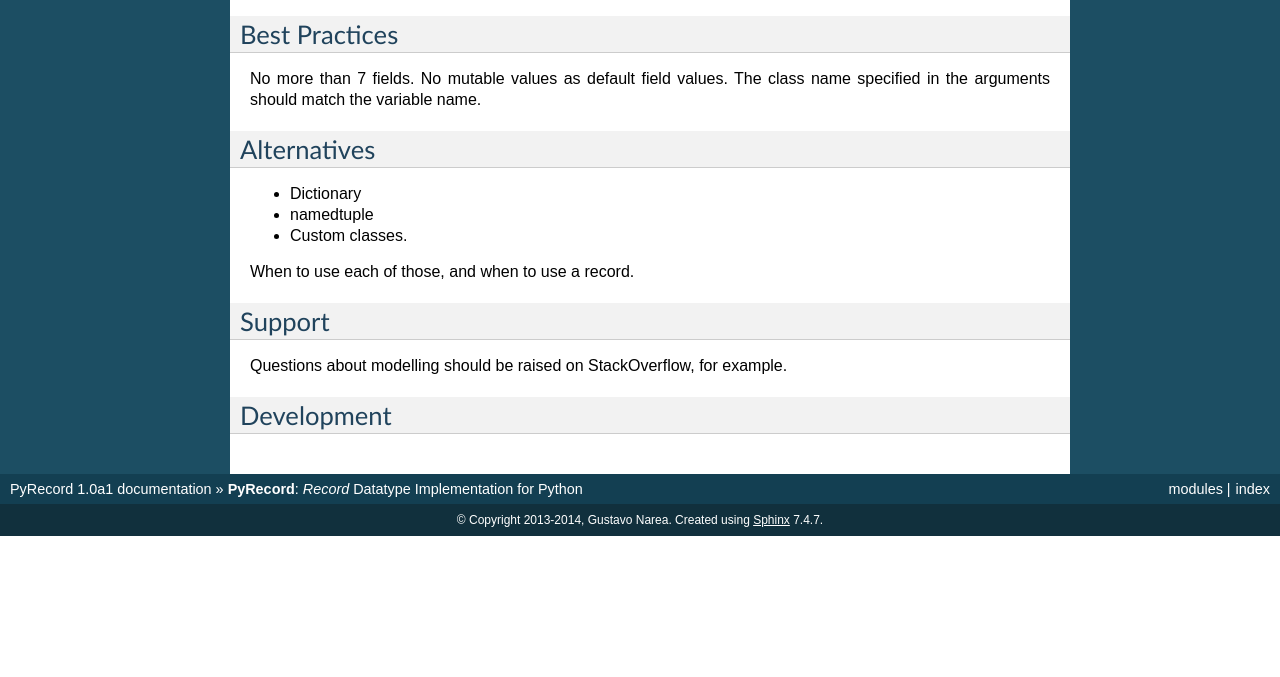
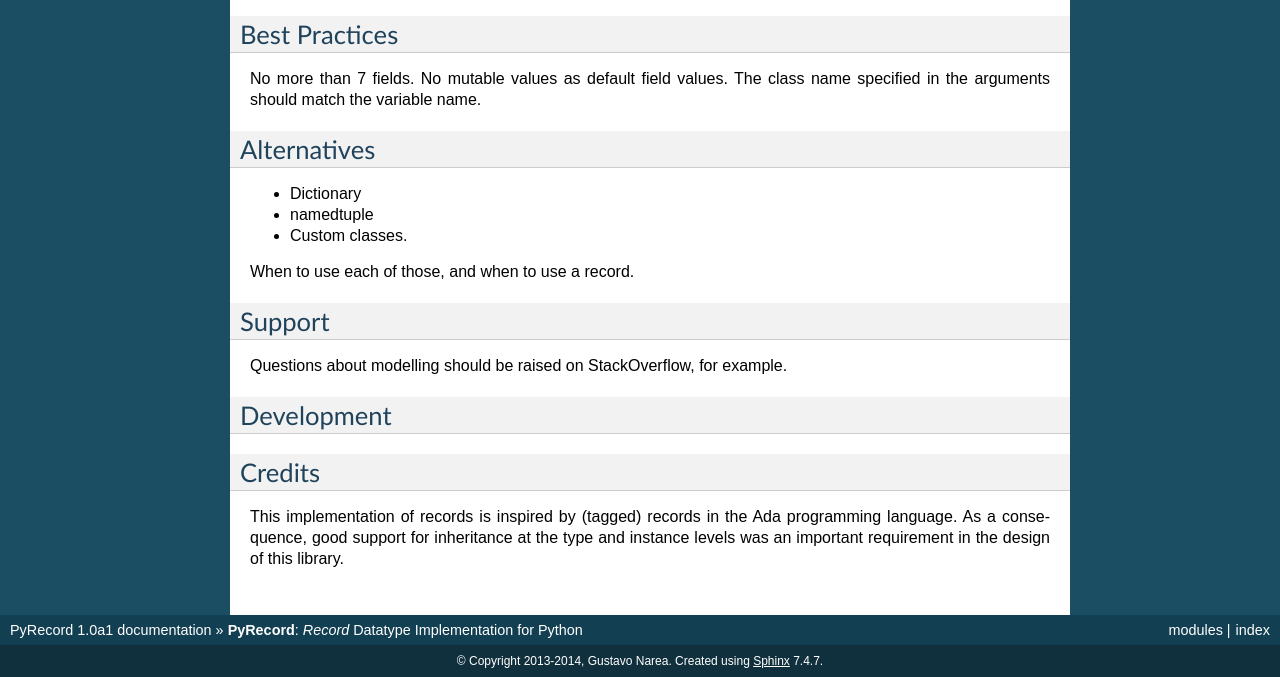
Before and after one commit to gnarea/pyrecord, a Sphinx documentation site: the page built from docs/source/index.rst, in a window 1280 px wide and 900 px high, scrolled down 2568 px, cut to the strip 223-900 px from the top of the window. Built offline with Sphinx 7.4.7, drawn with Linux system fonts in a browser that asks for light colours; before the commit the page ends 3327 px from its top, so only the background shows below that.

Commit message:
Added credits draft

```diff
--- a/docs/source/index.rst
+++ b/docs/source/index.rst
@@ -190,3 +190,12 @@ Questions about modelling should be raised on StackOverflow, for example.
 
 Development
 ===========
+
+
+Credits
+=======
+
+This implementation of records is inspired by (tagged) records in the Ada
+programming language. As a consequence, good support for inheritance at the
+type and instance levels was an important requirement in the design of this
+library.
```
